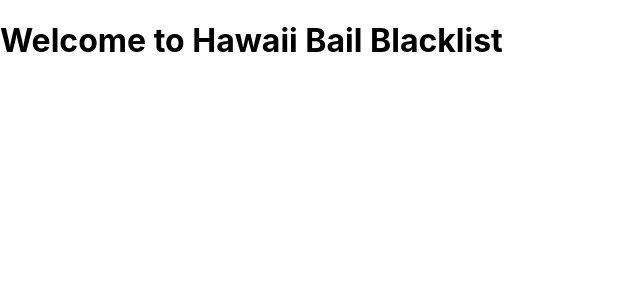
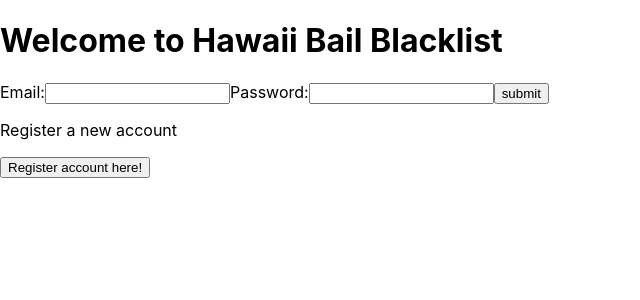
Before and after one commit to ArthurL808/nextjs-blacklist, a Next.js app: page / in a window 1280 px wide. Shown: the top 300 px of the page, without its empty margins (0-640 px from the left). Built offline with nearby package versions, Linux system fonts and the light colour scheme.

Commit message:
Made login and register forms for user authentication

```diff
--- a/pages/index.js
+++ b/pages/index.js
@@ -1,13 +1,76 @@
 import Head from 'next/head'
+import {useState} from 'react'
 
 
 export default function Home() {
+  const [formData, setFormData] = useState({
+    email: '',
+    password: '',
+  })
+  const [showForm, setShowForm] = useState(true)
+  const handleChange = (e) =>{
+  setFormData({...formData,[e.target.name]:e.target.value})
+}
+const handleLogin = async (e) =>{
+  e.preventDefault();
+  const user = await fetch(`http://localhost:3000/api/auth`,{
+      method: 'POST',
+      headers: {
+          'Content-Type': 'application/json',
+        },
+      body: JSON.stringify(formData),
+  })
+  const res = await defendant.json()
+  setFormData({
+    email: '',
+    password: '',
+  })
+}
+
+const handleRegistration = async (e) =>{
+  console.log(formdata)
+}
+
+
   return (
     <div>
       <Head>
         <title>Hawaii Bail Blacklist</title>
       </Head>
       <h1>Welcome to Hawaii Bail Blacklist</h1>
+      {showForm ?
+
+      <form onSubmit={handleLogin}>
+        <label>
+          Email:
+          <input type="email" name="email" onChange={handleChange}/>
+        </label>
+        <label>
+          Password:
+          <input type="password" name="password" onChange={handleChange}/>
+        </label>
+        <input type="submit" name="submit" value="submit"/>
+        <p>Register a new account</p>
+        <button onClick={()=>setShowForm(!showForm)}>Register account here!</button>
+      </form> :
+
+      <form onSubmit={handleRegistration}>
+        <label>
+          Email:
+          <input type="email" name="email" onChange={handleChange}/>
+        </label>
+        <label>
+          Password:
+          <input type="password" name="password" onChange={handleChange}/>
+        </label>
+        <label>
+          Confirm Password:
+          <input type="password" name="passwordConfirm" onChange={handleChange}/>
+        </label>
+        <input type="submit" name="submit" value="submit"/>
+        <p>Already have an account</p>
+        <button onClick={()=>setShowForm(!showForm)}>Login Here</button>
+      </form>}
     </div>
   )
 }
```
